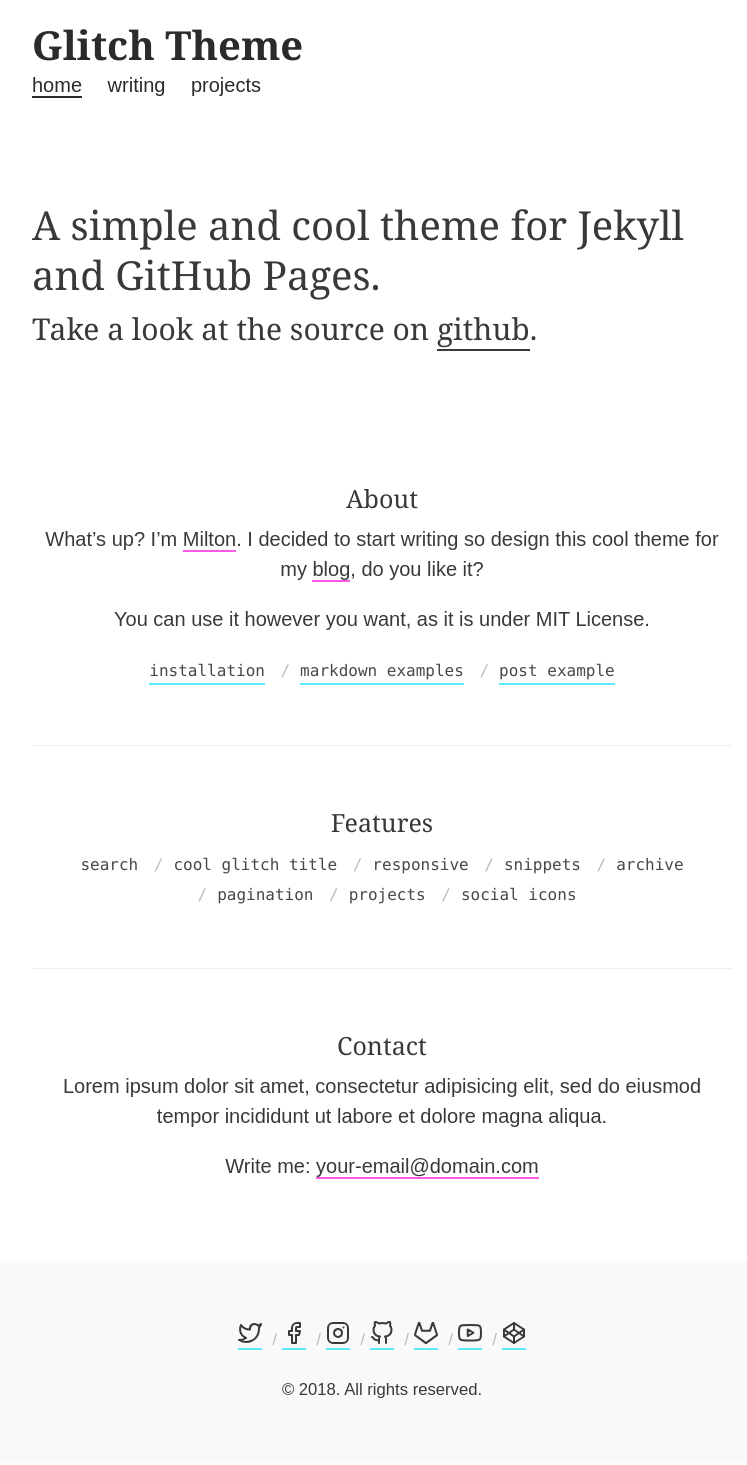
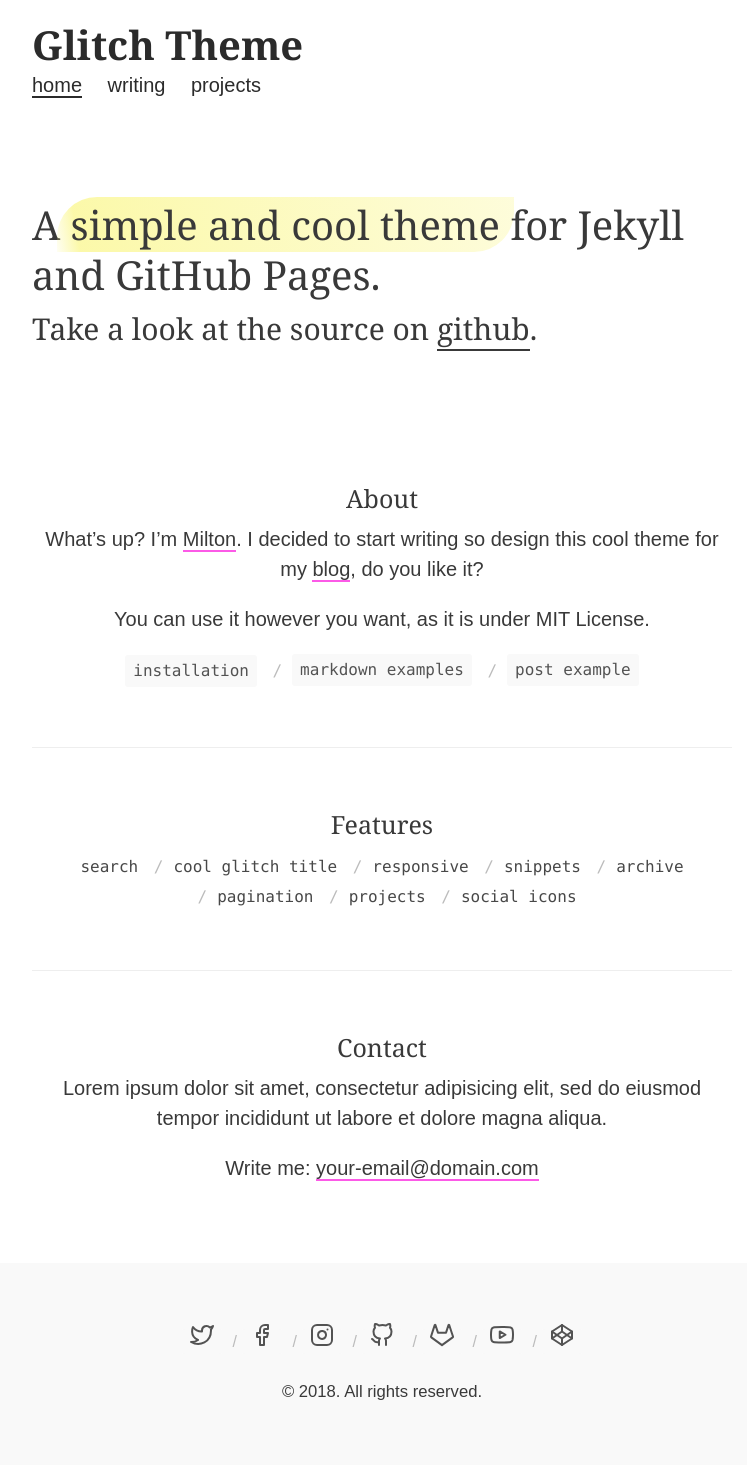
Before and after one commit to miltonparedes/glitch-jekyll, a Jekyll site: the page built from index.md, in a window 1280 px wide. Shown: the whole page, without its empty margins (258-1005 px from the left). Built offline with Jekyll 4.4.1, drawn with Linux system fonts in a browser that asks for light colours; some web fonts are replaced.

Commit message:
scss files update for test

```diff
--- a/_sass/_base.scss
+++ b/_sass/_base.scss
@@ -52,7 +52,19 @@ ul{
 }
 li{
   a{
-    border-bottom: 2px solid $blue;
+    background-color: #f9f9f9;
+    color: $li-link-color;
+    border-bottom: 0;
+    border-radius: 3px;
+    padding: .25em .5em;
+    line-height: middle;
+    &:hover{
+      color: darken($li-link-color, 20%);
+      border-bottom: 0;
+    }
+    &:first-child{
+      margin-top: -5px;
+    }
   }
 }
 
--- a/_sass/_custom.scss
+++ b/_sass/_custom.scss
@@ -23,4 +23,10 @@
   hr{
     margin: 3rem 0;
   }
+  .mark{
+    background-image: linear-gradient(-100deg,hsla(58,92%,75%,.3),hsla(58,92%,75%,.7) 95%,hsla(58,92%,75%,.1));
+    border-radius: 1em 0;
+    padding: 0 .35em;
+    margin: 0 -.35em;
+  }
 }
--- a/_sass/_header.scss
+++ b/_sass/_header.scss
@@ -17,12 +17,18 @@ header {
         font-size: 1rem;
 
         a{
+          background: transparent;
           color: $gray-4;
-          border-bottom: 0;
+          padding: 0;
+          border-radius: 0;
+          &:hover{
+            color: $gray-4;
+            border-bottom: 2px solid $gray-4;
+          }
         }
       }
       .subnav{
-        display: inline-flex;
+        display: inline-block;
         margin-bottom: 0;
         li{
           font-family: $code-font-family;
--- a/_sass/_variables.scss
+++ b/_sass/_variables.scss
@@ -1,3 +1,4 @@
+// Gray
 $gray-1: #bcbcbc;
 $gray-2: #484848;
 $gray-3: #393939;
@@ -9,23 +10,42 @@ $gray-5: #1c1c1c;
 // #2b2b2b
 // #1c1c1c
 
+
+// Glitch colors
 $blue: #5AE8FD;
 $pink: #FC5AE7;
 
-$h-font: Athelas, Georgia, serif;
 
+// Root
 $root-font-family: 'Source Sans Pro', sans-serif;
 $root-font-size: 16px;
 $root-line-height: 1.5;
 
 $body-color: $gray-3;
 $body-bg: #fff;
+
+
+// Links
 $link-color: darken($blue, 9%);
+
+
+// h* fonts
+$h-font: Athelas, Georgia, serif;
+
+
+// Lists
+$li-color: lighten($body-color, 5%);
+$li-link-color: lighten($gray-3, 10%);
+$li-link-color-hover: $blue;
 
 $border-color: #e5e5e5;
 
+
+// Responsive
 $large-breakpoint: 38em;
 $large-font-size: 20px;
 
+
+// Code
 $code-font-family: SFMono-Regular,Menlo,Monaco,Consolas,"Liberation Mono","Courier New",monospace;
 $code-color: #bf616a;
```
